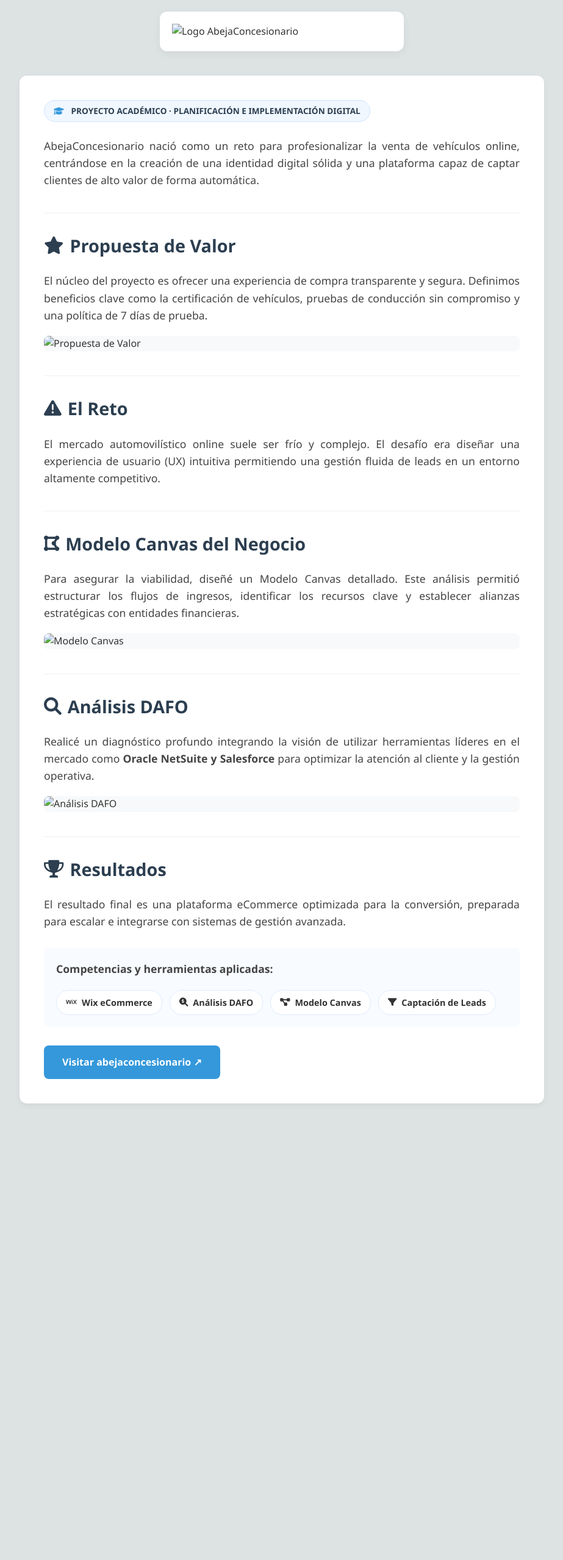
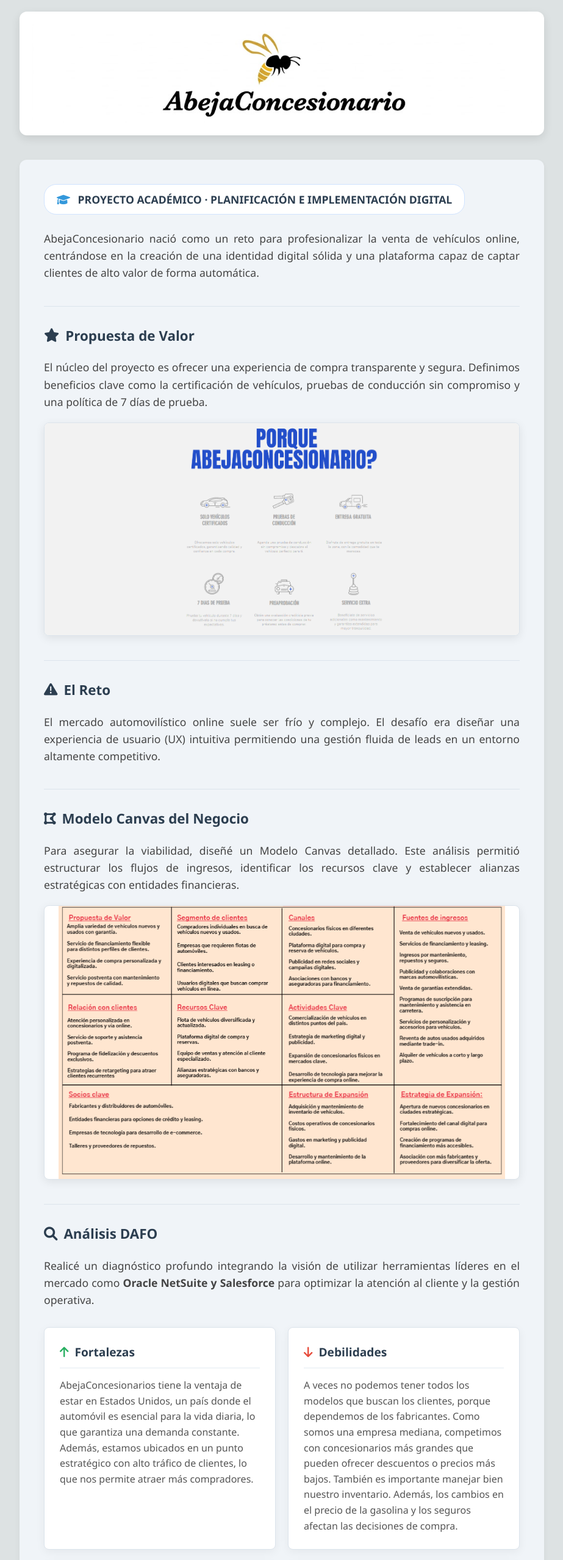
Before and after one commit to brunolopezabejon/brunolopezabejon.github.io, a plain HTML site: page proyecto2.html in a window 1280 px wide. Shown: the part 220-2779 px from the top of the page at 61% size, without its empty margins (178-1101 px from the left). Before the commit the page ends 2090 px from the top, so only its background shows below. Drawn offline with Linux system fonts and the light colour scheme.

Commit message:
Add files via upload

```diff
--- a/proyecto1.css
+++ b/proyecto1.css
@@ -26,14 +26,14 @@
     margin-bottom: 30px;
 }
 
-/* BADGE PROFESIONAL */
+/* BADGE PROFESIONAL (Hecho más grande) */
 .proyecto-badge {
     display: inline-block;
     background-color: #f0f7ff;
     color: #2c3e50;
-    padding: 6px 15px;
+    padding: 10px 20px; /* Más espacio interior */
     border-radius: 20px;
-    font-size: 0.85rem;
+    font-size: 1.1rem; /* Texto más grande */
     font-weight: 700;
     text-transform: uppercase;
     margin-bottom: 25px;
@@ -88,10 +88,11 @@
     padding-top: 30px;
 }
 
+/* TÍTULOS DE SECCIÓN (Hechos más pequeños) */
 .proyecto-seccion h2 {
     color: #2c3e50;
     margin-bottom: 20px;
-    font-size: 1.8rem;
+    font-size: 1.4rem; /* Texto más pequeño */
     display: flex;
     align-items: center;
     gap: 10px;
--- a/proyecto2.css
+++ b/proyecto2.css
@@ -29,11 +29,11 @@
 /* BADGE ACADÉMICO */
 .proyecto-badge {
     display: inline-block;
-    background-color: #f0f7ff;
+    background-color: #ffffff; /* Puesto en blanco para que resalte sobre el gris */
     color: #2c3e50;
-    padding: 6px 15px;
+    padding: 10px 20px;
     border-radius: 20px;
-    font-size: 0.85rem;
+    font-size: 1.1rem;
     font-weight: 700;
     text-transform: uppercase;
     margin-bottom: 25px;
@@ -45,32 +45,35 @@
     color: #3498db;
 }
 
-/* LOGO ABEJA (Control de ancho y centrado) */
+/* LOGO ABEJA */
 .proyecto-logo-abeja {
     display: block;
-    max-width: 400px; /* Ancho reducido como estaba antes */
-    height: auto;
+    width: 100%;
+    max-height: 450px;
+    object-fit: contain;
     margin: 0 auto 40px;
     background-color: #ffffff;
     padding: 20px;
     border-radius: 12px;
-    box-shadow: 0 5px 15px rgba(0,0,0,0.05);
+    box-shadow: 0 5px 15px rgba(0,0,0,0.1);
 }
 
 /* IMÁGENES DE DIAGRAMAS (DAFO, Canvas, Propuesta) */
 .img-diagrama {
     width: 100%;
-    max-height: 450px; /* Evita que los diagramas horizontales sean gigantes */
-    object-fit: contain; /* Ajusta sin recortar el texto */
-    background-color: #f8f9fa;
+    max-height: 450px;
+    object-fit: contain;
+    background-color: #ffffff; /* Fijo en blanco para que haga contraste */
     border-radius: 8px;
+    border: 1px solid #dce4ec; /* Borde sutil para enmarcar la foto */
     margin: 20px 0;
     display: block;
+    box-shadow: 0 4px 15px rgba(0,0,0,0.08); /* Sombra para que flote sobre el fondo gris */
 }
 
 /* CONTENIDO Y SECCIONES */
 .proyecto-contenido {
-    background: #ffffff;
+    background: #f0f4f8; /* <--- AQUÍ ESTÁ EL FONDO GRIS CLARITO */
     padding: 40px;
     border-radius: 12px;
     box-shadow: 0 4px 10px rgba(0,0,0,0.05);
@@ -86,14 +89,14 @@
 
 .proyecto-seccion {
     margin-top: 40px;
-    border-top: 1px solid #f0f0f0;
+    border-top: 1px solid #dce4ec;
     padding-top: 30px;
 }
 
 .proyecto-seccion h2 {
     color: #2c3e50;
     margin-bottom: 20px;
-    font-size: 1.8rem;
+    font-size: 1.4rem;
     display: flex;
     align-items: center;
     gap: 10px;
@@ -103,8 +106,9 @@
 .proyecto-tech {
     margin-top: 30px;
     padding: 20px;
-    background-color: #f8fbff;
+    background-color: #ffffff;
     border-radius: 8px;
+    border: 1px solid #dce4ec;
 }
 
 .tech-icons {
@@ -115,8 +119,8 @@
 }
 
 .tech-icons span {
-    background: #ffffff;
-    border: 1px solid #dfebfd;
+    background: #f0f4f8;
+    border: 1px solid #dce4ec;
     padding: 8px 15px;
     border-radius: 20px;
     font-size: 0.9rem;
@@ -143,3 +147,46 @@
     background-color: #1a5276;
     transform: translateY(-3px);
 }
+
+/* =========================================
+   TABLA DAFO INTERACTIVA
+   ========================================= */
+.dafo-grid {
+    display: grid;
+    grid-template-columns: repeat(auto-fit, minmax(300px, 1fr));
+    gap: 20px;
+    margin-top: 30px;
+}
+
+.dafo-item {
+    background: #ffffff;
+    border: 1px solid #dce4ec;
+    border-radius: 8px;
+    padding: 25px;
+    box-shadow: 0 4px 15px rgba(0,0,0,0.05);
+    transition: transform 0.3s ease, box-shadow 0.3s ease;
+}
+
+.dafo-item:hover {
+    transform: translateY(-5px);
+    box-shadow: 0 8px 20px rgba(0,0,0,0.1);
+}
+
+.dafo-item h3 {
+    font-size: 1.2rem;
+    color: #2c3e50;
+    margin-bottom: 15px;
+    display: flex;
+    align-items: center;
+    gap: 10px;
+    border-bottom: 2px solid #f0f4f8;
+    padding-bottom: 10px;
+}
+
+.dafo-item p {
+    font-size: 1rem;
+    color: #555;
+    line-height: 1.6;
+    margin-bottom: 0;
+    text-align: left;
+}
--- a/proyecto2.html
+++ b/proyecto2.html
@@ -16,7 +16,7 @@
             <h1 class="proyecto-titulo">AbejaConcesionario: Estrategia y eCommerce</h1>
         </div>
 
-        <img src="fotos_abejaconcesionarios/abejablanco.jpg" alt="Logo AbejaConcesionario" class="proyecto-logo-abeja">
+        <img src="abejablanco.jpg" alt="Logo AbejaConcesionario" class="proyecto-logo-abeja">
 
         <div class="proyecto-contenido">
 
@@ -30,7 +30,7 @@
                 <h2><i class="fas fa-star"></i> Propuesta de Valor</h2>
                 <p>El núcleo del proyecto es ofrecer una experiencia de compra transparente y segura. Definimos beneficios clave como la certificación de vehículos, pruebas de conducción sin compromiso y una política de 7 días de prueba.</p>
 
-                <img src="fotos_abejaconcesionarios/Captura de pantalla 2026-03-07 142503.png" alt="Propuesta de Valor" class="img-diagrama">
+                <img src="Captura de pantalla 2026-03-07 142503.png" alt="Propuesta de Valor" class="img-diagrama">
             </div>
 
             <div class="proyecto-seccion">
@@ -42,15 +42,35 @@
                 <h2><i class="fas fa-draw-polygon"></i> Modelo Canvas del Negocio</h2>
                 <p>Para asegurar la viabilidad, diseñé un Modelo Canvas detallado. Este análisis permitió estructurar los flujos de ingresos, identificar los recursos clave y establecer alianzas estratégicas con entidades financieras.</p>
 
-                <img src="fotos_abejaconcesionarios/image.png" alt="Modelo Canvas" class="img-diagrama">
+                <img src="image.png" alt="Modelo Canvas" class="img-diagrama">
             </div>
 
             <div class="proyecto-seccion">
                 <h2><i class="fas fa-search"></i> Análisis DAFO</h2>
                 <p>Realicé un diagnóstico profundo integrando la visión de utilizar herramientas líderes en el mercado como <strong>Oracle NetSuite y Salesforce</strong> para optimizar la atención al cliente y la gestión operativa.</p>
 
-                <img src="fotos_abejaconcesionarios/Captura de pantalla 2026-03-07 141026.png" alt="Análisis DAFO" class="img-diagrama">
-            </div>
+                <div class="dafo-grid">
+                    <div class="dafo-item">
+                        <h3><i class="fas fa-arrow-up" style="color: #27ae60;"></i> Fortalezas</h3>
+                        <p>AbejaConcesionarios tiene la ventaja de estar en Estados Unidos, un país donde el automóvil es esencial para la vida diaria, lo que garantiza una demanda constante. Además, estamos ubicados en un punto estratégico con alto tráfico de clientes, lo que nos permite atraer más compradores.</p>
+                    </div>
+
+                    <div class="dafo-item">
+                        <h3><i class="fas fa-arrow-down" style="color: #e74c3c;"></i> Debilidades</h3>
+                        <p>A veces no podemos tener todos los modelos que buscan los clientes, porque dependemos de los fabricantes. Como somos una empresa mediana, competimos con concesionarios más grandes que pueden ofrecer descuentos o precios más bajos. También es importante manejar bien nuestro inventario. Además, los cambios en el precio de la gasolina y los seguros afectan las decisiones de compra.</p>
+                    </div>
+
+                    <div class="dafo-item">
+                        <h3><i class="fas fa-lightbulb" style="color: #f39c12;"></i> Oportunidades</h3>
+                        <p>Cada vez más personas buscan autos eléctricos y ecológicos, lo que nos permite ampliar nuestra oferta. También podemos crecer y abrir más concesionarios en lugares con mucha demanda. Además, hay muchas personas interesadas en autos seminuevos de calidad, dándonos otra oportunidad para vender más.</p>
+                    </div>
+
+                    <div class="dafo-item">
+                        <h3><i class="fas fa-exclamation-triangle" style="color: #c0392b;"></i> Amenazas</h3>
+                        <p>Hay mucha competencia en el mercado, con grandes concesionarios que pueden atraer a los clientes con grandes ofertas. Si la economía se complica, la gente podría esperar más tiempo antes de comprar. También pueden cambiar las reglas sobre qué autos pueden venderse, y los avances en autos autónomos o transporte compartido pueden reducir las compras a futuro.</p>
+                    </div>
+                </div>
+                </div>
 
             <div class="proyecto-seccion">
                 <h2><i class="fas fa-trophy"></i> Resultados</h2>
--- a/style.css
+++ b/style.css
@@ -219,3 +219,28 @@ footer {
     color: #ffffff;
     transform: translateY(-5px);
 }
+
+/* --- NUEVO: ARREGLO PARA LA NUBE DE GITHUB --- */
+
+.skill-tags span.github-tag {
+    padding: 0; /* Quitamos el padding del span para que lo maneje el enlace */
+    background-color: transparent; /* El fondo lo pondrá el enlace de dentro */
+}
+
+.skill-tags span.github-tag a {
+    text-decoration: none;  /* Quita la línea azul */
+    color: #333;           /* Color de texto igual a las demás etiquetas */
+    background-color: #e1f5fe; /* Azulito claro de fondo */
+    padding: 8px 15px;      /* Padding igual a las otras etiquetas */
+    border-radius: 20px;
+    display: flex;
+    align-items: center;
+    gap: 8px;
+    transition: all 0.3s ease;
+}
+
+/* Cambio de color al pasar la flecha (Hover) */
+.skill-tags span.github-tag a:hover {
+    background-color: #3498db; /* Azul corporativo */
+    color: #ffffff;           /* Texto en blanco para resaltar */
+}
```
Also changed, not shown: index.html (+9 -5 lines), proyecto1.html (+5 -5 lines).
